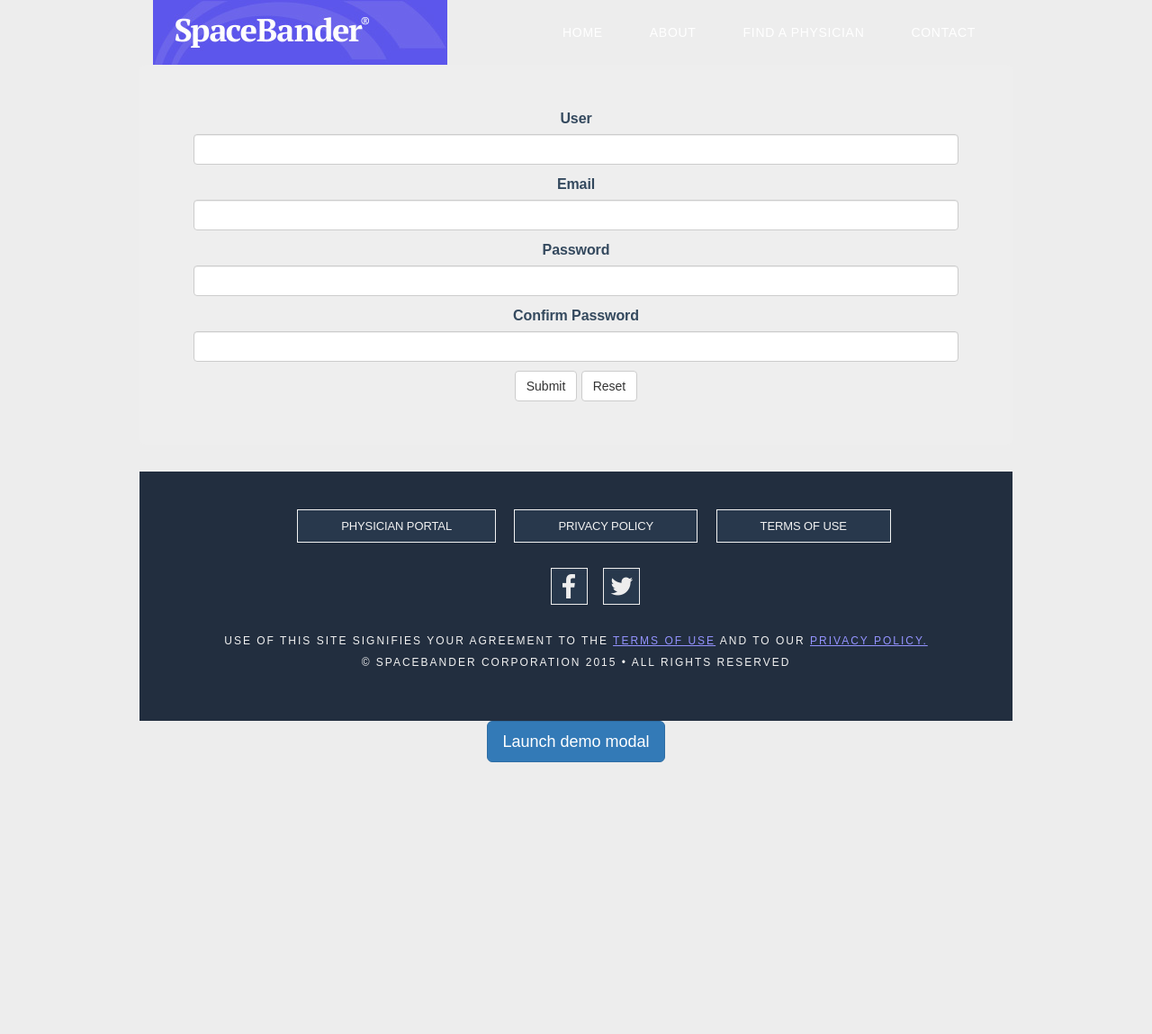
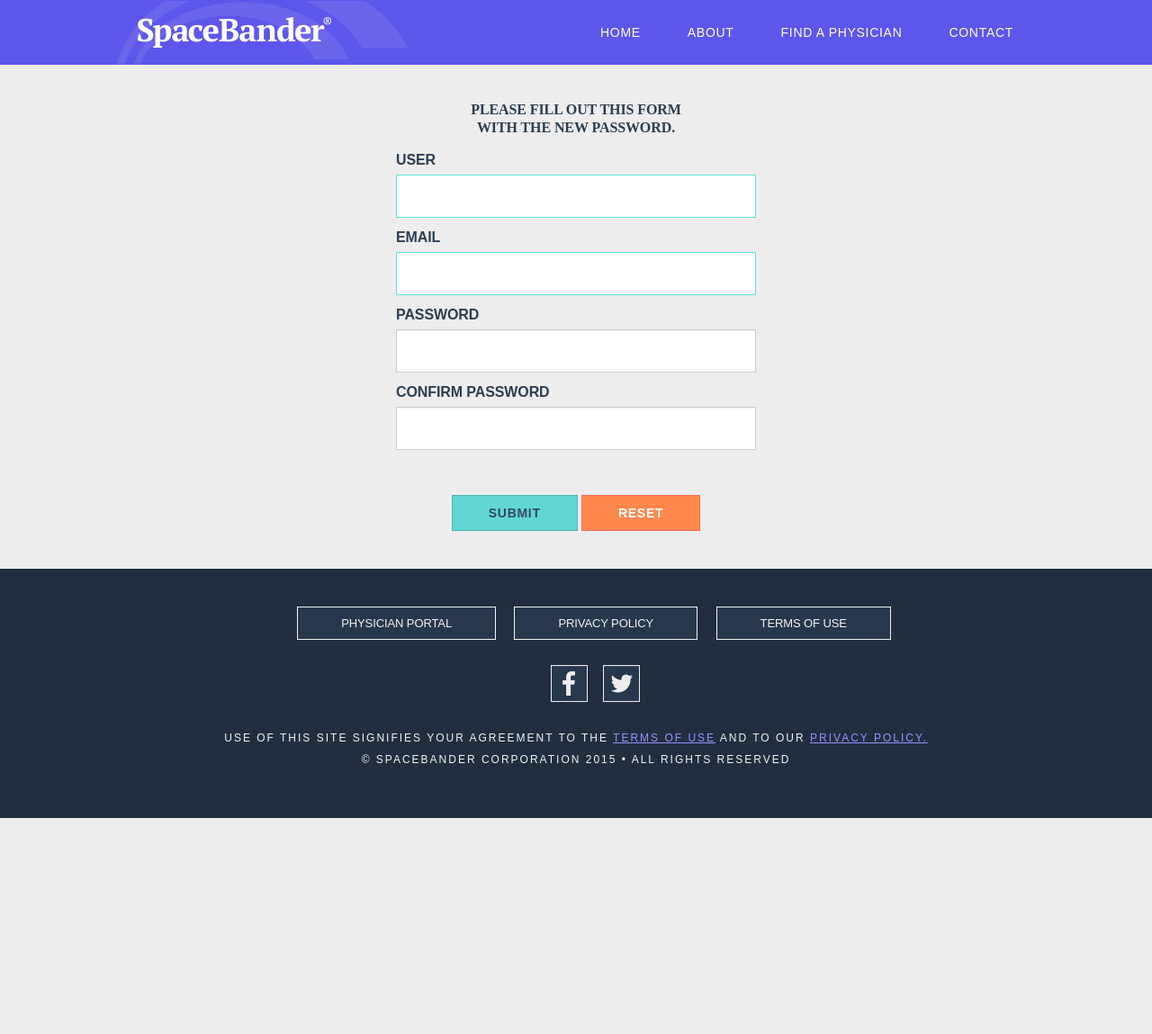
Before and after one commit to delta3d2009/Spacebander, a PHP site: page /reset.php in a window 1280 px wide. Shown: the top 1149 px of the page at 90% size. After the commit the page ends 909 px from the top, so only its background shows below. Run offline with PHP 8.4, Linux system fonts and the light colour scheme; data that the repository does not hold is empty.

Commit message:
Adding Front End Dashboard

```diff
--- a/wwwroot/css/admin.css
+++ b/wwwroot/css/admin.css
@@ -1,4 +1,9 @@
 /*****************************************************************Login*****************************************************************/
+
+.admin-section{
+    min-height:100%;
+}
+
 
 h1{
     color:#2c3e50;
@@ -533,3 +538,24 @@ iframe#forgot{
 #forgotForm #output{
 
 }
+
+/*****************************************************************Reset Form*****************************************************************/
+
+.content-reset{
+    width: 400px;
+    margin-top:40px;
+    margin-left:auto;
+    margin-right:auto;
+}
+
+.content-reset h2{
+    text-transform:uppercase;
+}
+
+#resetForm{
+
+}
+
+#resetForm button{
+    margin-top:40px;
+}
--- a/wwwroot/reset.php
+++ b/wwwroot/reset.php
@@ -13,9 +13,12 @@
         <link href="css/bootstrap.css" rel="stylesheet">
         <!-- Custom Styles -->
         <link rel="stylesheet" type="text/css" href="css/style.css">
-        <link rel="stylesheet" type="text/css" href="css/mobile.css">
+        <link rel="stylesheet" type="text/css" href="css/admin.css">
     </head>
-    <body>
+    <body class="admin-section">
+    	<div id="header" class="purple">
+			<?php include 'includes/header.php';?>
+		</div>
     <?php
 		require_once 'php/database_connection.php';
 
@@ -26,12 +29,8 @@
 			$user = $_GET['user'];
 			echo "<script src='js/jquery-1.11.0.min.js'></script><script src='js/bootstrap.js'></script><script src='js/jquery.validate.js'></script><script src='js/login.js'></script>";
 		}
-    	echo "<div id='wrapper' >
-    	 	<div class='container'>";
-    	 		?>
-    	 		<?php include 'includes/header.php';?>
-			      <?php
-			      echo "<div class='jumbotron'>
+	      echo "<div class='content-reset'>
+	      		<h2>Please fill out this form with the new password.</h2>
 	      		<form id='resetForm' autocomplete='off' token='".$token."'>
 				<div>
 					<label>User</label>
@@ -49,18 +48,14 @@
 					<label>Confirm Password</label>
 					<input name='confirmpassword' id='confirmpassword' type='password' size='30' value='' class='form-control' maxlength='30' required/>
 				</div>
-						<button type='submit' class='btn btn-default'>Submit</button>
-						<button type='reset' class='btn btn-default'>Reset</button>
+				<button type='submit' class='btn-green'>Submit</button>
+				<button type='reset' class='btn-orange'>Reset</button>
 				<div id='output'></div>
 			</form>
+    	 <script>setResetForm();</script>
     	 </div>";
     	 ?>
     	 <?php include 'includes/footer.php';?>
 		<?php include 'includes/interstitial.php';?>
-			 <?php
-			 echo "</div>
-    	 </div>
-    	 <script>setResetForm();</script>
     </body>
-</html>";
-?>
+</html>
```
Lines whose indentation alone changed are shown as unchanged.
